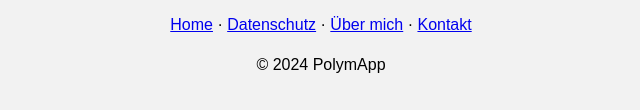
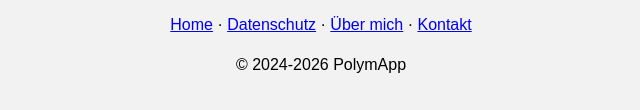
Before and after one commit to Shyro2000/polymapp-website, a plain HTML site: page accountverwaltung.html in a window 1280 px wide. Shown: the part 700-810 px from the top of the page, 319-959 px from the left. Drawn offline with Linux system fonts and the light colour scheme.

Commit message:
Refactor accountverwaltung.html structure and scripts

```diff
--- a/accountverwaltung.html
+++ b/accountverwaltung.html
@@ -186,8 +186,12 @@ function openApp() {
     <a href="about.html">Über mich</a> ·
     <a href="kontakt.html">Kontakt</a>
   </p>
-  <p>© 2024 PolymApp</p>
+ <p>© 2024-<span id="year"></span> PolymApp</p>
 </footer>
+
+<script>
+  document.getElementById("year").textContent = new Date().getFullYear();
+</script>
 
 
 </body>
```
